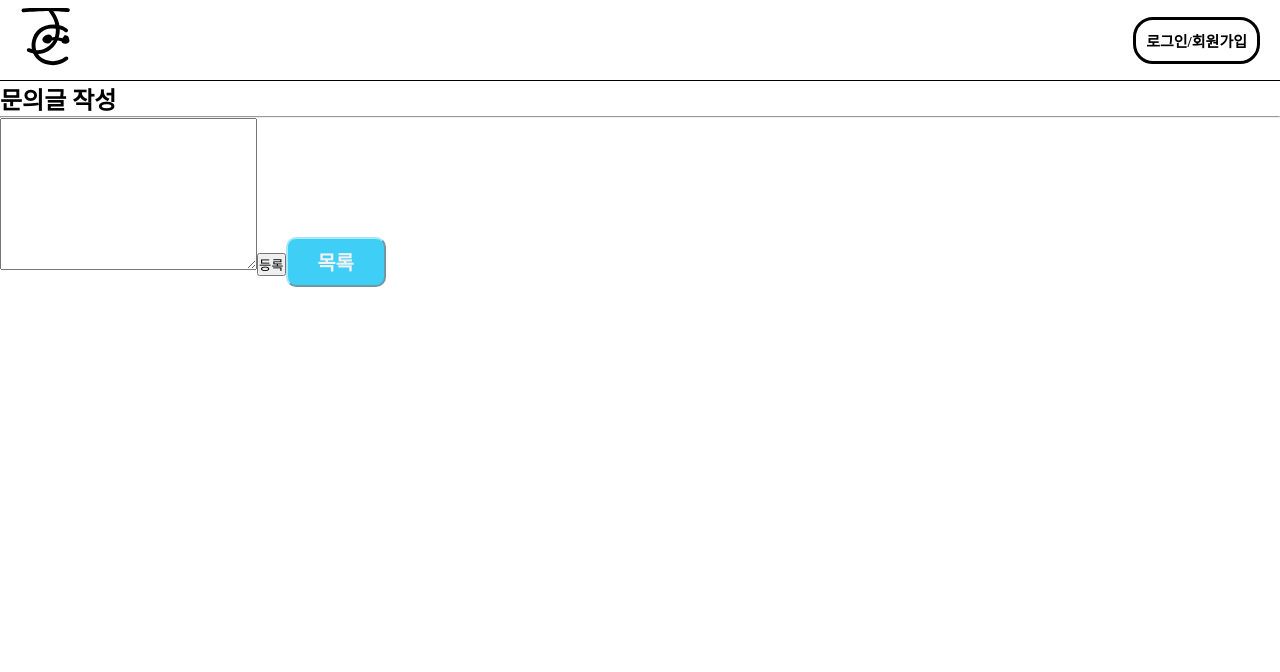
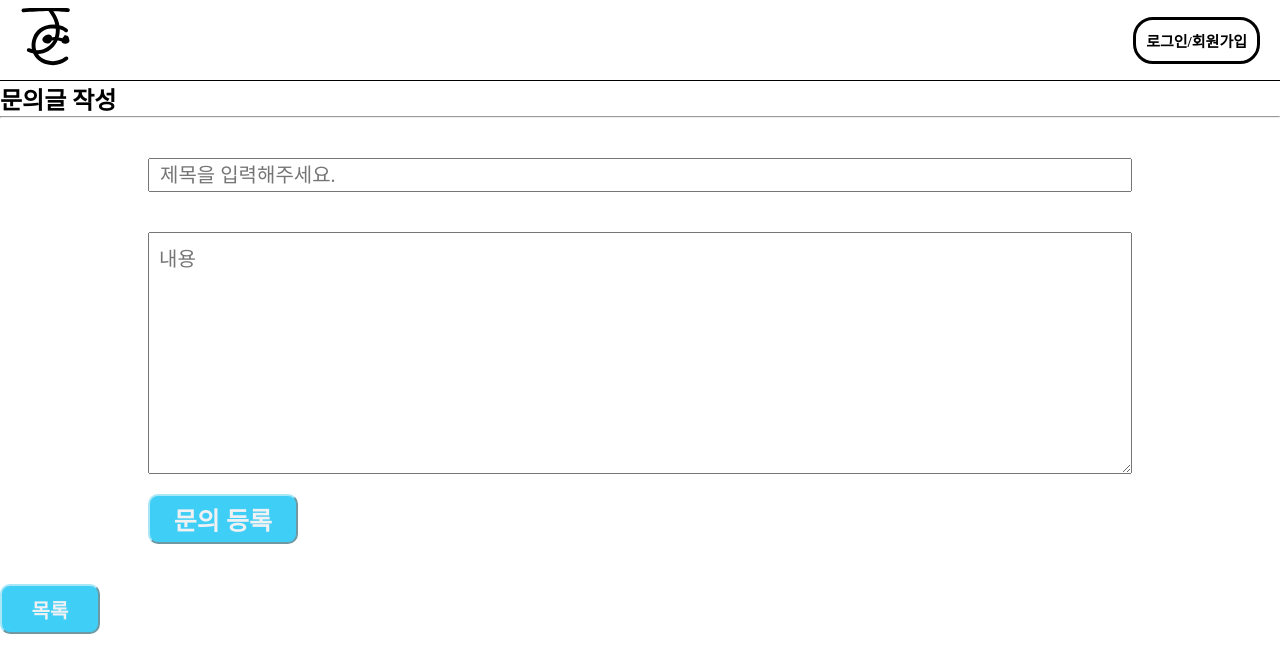
Before and after one commit to dotorio/Jong_Card, a Vue app in the folder final-front/: page /article/write/1 in a window 1280 px wide. Shown: the top 672 px of the page. Built offline with nearby package versions, Linux system fonts and the light colour scheme; no server answers; a web font is replaced by a local one.

Commit message:
문의글 작성까지 완료-전체 목록 구현해야함

```diff
--- a/final-front/src/stores/account.js
+++ b/final-front/src/stores/account.js
@@ -7,8 +7,8 @@ import { useRouter } from 'vue-router'
 // router.push({ name: 'home' })
 export const useAccountStore = defineStore('account', () => {
   const router = useRouter()
-  let id = 0
-
+  let id = 7
+  const user_id = ref(null)
   const API_URL = 'http://127.0.0.1:8000'
 
   const isLogin = ref(false)
@@ -51,7 +51,8 @@ export const useAccountStore = defineStore('account', () => {
       }
     })
       .then(res => {
-        router.push({  name: 'home'} )
+        router.push({  name: 'home' } )
+        user_id.value = username
         console.log('로그인 완료!')
         isLogin.value = res.data
 
@@ -64,8 +65,9 @@ export const useAccountStore = defineStore('account', () => {
 
   const logout = function () {
     isLogin.value = null
+    user_id.value = null
   }
 
 
-  return { isLogin, signUp, login, logout }
+  return { user_id, isLogin, signUp, login, logout }
 })
--- /dev/null
+++ b/final-front/src/stores/article.js
@@ -0,0 +1,31 @@
+import { ref, computed } from 'vue'
+import { defineStore } from 'pinia'
+import axios from 'axios'
+import { useRouter } from 'vue-router'
+import { useAccountStore } from './account'
+
+
+export const useArticleStore = defineStore('article', () => {
+  const API_URL = 'http://127.0.0.1:8000'
+  const write = function (payload) {
+    const title = payload.title
+    const content = payload.content
+    const accountStore = useAccountStore()
+
+    axios({
+      method: 'post',
+      url: `${API_URL}/articles/${accountStore.user_id}/write/`,
+      data: {
+        title, content
+      }
+    })
+      .then(res => {
+        console.log('문의 작성!')
+      })
+      .catch(err => {
+        console.log(err)
+      })
+  }
+
+  return { write }
+})
--- a/final-front/src/views/ArticleWriteView.vue
+++ b/final-front/src/views/ArticleWriteView.vue
@@ -2,23 +2,76 @@
   <div>
     <h2>문의글 작성</h2>
     <hr>
-    <textarea cols="30" rows="10"></textarea>
-    <button>등록</button>
+    <form action="" @submit.prevent="articleWrite"  class="article">
+      <input class="title" type="text" v-model="title" placeholder="제목을 입력해주세요.">
+      <textarea class="content" cols="30" rows="10" placeholder="내용" v-model="content"></textarea>
+      <input type="submit" value="문의 등록" >
+    </form>
     <button type="button" class="write" @click="goArticles">목록</button>
   </div>
 </template>
 
 <script setup>
+import { ref } from 'vue';
 import { useRouter } from 'vue-router';
+import { useArticleStore } from '@/stores/article.js'
 
 const router = useRouter()
+const articleStore = useArticleStore()
+const title = ref(null)
+const content = ref(null)
 
 const goArticles = function () {
   router.push({ name: 'article' })
 }
+
+const articleWrite = function () {
+  const payload = {
+    title: title.value,
+    content: content.value
+  }
+  articleStore.write(payload)
+  title.value = null
+  content.value = null
+}
 </script>
 
 <style scoped>
+.article {
+  width: 80%;
+  margin: 20px auto;
+  display: flex;
+  flex-direction: column;
+
+}
+.title {
+  margin: 20px;
+  height: 30px;
+  padding-left: 10px;
+  font-size: 20px;
+  font-family: 'NEXON Lv2 Gothic';
+}
+.content {
+  margin: 20px;
+  padding-top: 10px;
+  padding-left: 10px;
+  font-size: 20px;
+  font-family: 'NEXON Lv2 Gothic';
+}
+input[type=submit] {
+  width: 150px;
+  height: 50px;
+
+  font-size: 25px;
+  font-weight: 700;
+  margin-left: 20px;
+  border-radius: 10px;
+
+  border-color: #A7E7F6;
+  background-color: #3FCEF6;
+  color: #EFF1F3;
+  font-family: 'NEXON Lv2 Gothic';
+}
 .write {
   width: 100px;
   height: 50px;
```
